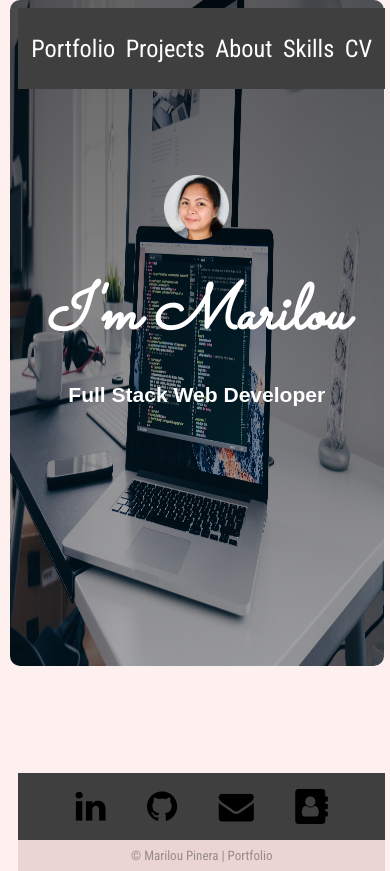
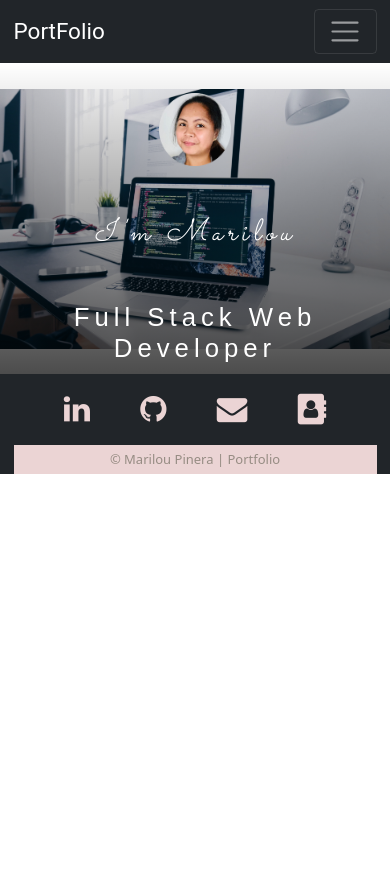
Before and after one commit to mariloupinera/my_portfolio_from_scratch, a PHP site: page / in a window 390 px wide. After the commit the page ends 474 px from the top, so only its background shows below. Run offline with PHP 8.4, Linux system fonts and the light colour scheme; some web fonts are replaced.

Commit message:
transformed home into responsive

```diff
--- a/assets/style.css
+++ b/assets/style.css
@@ -5,12 +5,10 @@ html, body {
   font-family: 'Roboto Condensed', sans-serif;
   background-color: #FFF0F0;
   color: #a3a3a0;
-  margin: 0px;
-  margin-left: 5px;
 }
 
 h1 {
-  margin: 10px;
+  margin: 50px !important;
   font-family: 'Sacramento', cursive;
   font-size: 350%;
 }
@@ -22,6 +20,8 @@ h2 {
 
 h3 {
   font-family: 'Otomanopee One', sans-serif;
+  padding-bottom: 50px;
+  margin-bottom: 0 !important;
 }
 
 hr {
@@ -39,78 +39,44 @@ p a, .cv a, .contacts a{
   text-decoration: none;
 }
 
-p a:hover, .contacts a:hover, .cv a:hover {
-  text-decoration: underline;
+footer .container-fluid {
+  margin: 10px 0;
+}
+
+.navbar {
+  font-family: Roboto, sans-serif;
+}
+
+.nav-link {
+  margin: 0 20px;
+}
+
+.scroll {
   color: #EBD4D4;
 }
 
-footer {
-  grid-column-start: 1;
-  grid-column-end: 3;
+.scroll:hover {
+  text-decoration: underline !important;
+  color: #EBD4D4 !important;
 }
 
-.main {
-  min-height: calc(125% - 73px - 72px);
-  text-align: -webkit-center;
+.my-profile {
+  background-image: linear-gradient(rgba(0, 0, 0, 0),rgba(0, 0, 0, 0.7)), url('../images/webdev.jpeg');
+  background-repeat: no-repeat;
+  background-size: 100%;
+  background-position: center;
 }
 
-.main p {
-  width: 70%;
-}
-
-.container {
-  height: 100%;
-  width: 98.3%;
-  /*background-image: linear-gradient(rgba(0, 0, 0, 0.600),rgba(0, 0, 0, 0.3)), url('../images/webdev.jpeg');*/
-  display: grid;
-  grid-template-columns: 1fr 1fr;
-  grid-template-rows: 650px 1fr 1fr 1fr 1fr 1fr 1fr 50px;
-  gap: 10px;
-  box-sizing: border-box;
-}
-
-.container div {
-  border: 1px;
-  padding: 8px;
-}
-
-.header {
-  grid-column-start: 1;
-  grid-column-end: 3;
-  background-image: linear-gradient(rgba(0, 0, 0, 0.600),rgba(0, 0, 0, 0.3)), url('../images/webdev.jpeg');*/
-  background-repeat: no-repeat;
-  background-size: 100% 100%;
-  border-radius: 10px;
-  height: 100%;
-}
-
-.navbar {
-  background-color: #3f3f3f;
-  width: 98.3%;
-}
-
-.navbar a {
-  text-decoration: none;
-  color: #ffff;
-  font-size: 135%;
-}
-
-.navbar a:hover {
-  color: #EBD4D4;
-}
-
-.navbar p {
-  display: flex;
-  justify-content: space-around;
-  size: 20px !important;
+.container-fluid .col-sm {
+  margin: -40px 0;
 }
 
 .avatar {
   text-align: center;
-  margin-top: 70px;
 }
 
 .avatar img {
+  margin-top: 70px;
   width: 20%;
   height: auto;
 }
@@ -118,6 +84,7 @@ footer {
 .profile {
   text-align: center;
   color: #ffff;
+  letter-spacing: 5px;
 }
 
 .description {
@@ -167,7 +134,9 @@ footer {
 }
 
 .icons {
- font-size: 195%;
+  margin-top: -10px;
+  padding-top: 20px;
+ font-size: 1.7rem;
  text-decoration: none;
  display: flex;
  justify-content: space-evenly;
@@ -192,8 +161,12 @@ footer {
 }
 
 .fa {
-  color: black !important;
+  color: #EBD4D4 !important;
   text-decoration: none !important;
+}
+
+.fa:hover {
+  color: #ffff !important;
 }
 
 .fa-home:before {
@@ -212,23 +185,17 @@ footer {
   margin-right: 20px;
 }
 
-.footer {
-  background-color: #3f3f3f;
-}
-
-.icons a:hover {
-  color: #ffff !important;
-}
 
 .footer {
   text-align: center;
-  width: 98.3%;
 }
 
 .copyright {
+  margin: 20px 0;
+  padding: 5px;
   background-color: #EBD4D4;
   text-align: center;
   color: #968C83;
-  width: 98.3%;
+  width: 100%;
   font-size: 13px;
 }
--- a/home.html
+++ b/home.html
@@ -13,21 +13,41 @@
     <link rel="preconnect" href="https://fonts.googleapis.com">
     <link rel="preconnect" href="https://fonts.gstatic.com" crossorigin>
     <link href="https://fonts.googleapis.com/css2?family=Montserrat:wght@200;300&family=Otomanopee+One&family=Roboto+Condensed:ital,wght@0,300;0,400;0,700;1,300;1,400&family=Sacramento&display=swap" rel="stylesheet">
+    <link href="https://cdn.jsdelivr.net/npm/bootstrap@5.0.2/dist/css/bootstrap.min.css" rel="stylesheet" integrity="sha384-EVSTQN3/azprG1Anm3QDgpJLIm9Nao0Yz1ztcQTwFspd3yD65VohhpuuCOmLASjC" crossorigin="anonymous">
   </head>
   <!-- body -->
   <body>
-    <div class="container">
-      <div class="header">
-        <div class="navbar">
-          <p>
-            <a href="home.html">Portfolio</a>
-            <a href="projects.html">Projects</a>
-            <a href="aboutme.html">About</a>
-            <a href="skills.html">Skills</a>
-            <a href="cv.html">CV</a>
-          </p>
+    <div class="container-{breakpoint}">
+    <nav class="navbar sticky-top navbar-expand-lg navbar-dark bg-dark">
+      <div class="container-fluid">
+        <a class="navbar-brand" href="#">PortFolio</a>
+        <button class="navbar-toggler" type="button" data-bs-toggle="collapse" data-bs-target="#navbarSupportedContent" aria-controls="navbarSupportedContent" aria-expanded="false" aria-label="Toggle navigation">
+          <span class="navbar-toggler-icon"></span>
+        </button>
+        <div class="collapse navbar-collapse" id="navbarSupportedContent">
+          <ul class="d-flex navbar-nav me-auto mb-2 mb-lg-0">
+            <li class="nav-item">
+              <a class="nav-link active" aria-current="page" href="#">Home</a>
+            </li>
+            <li class="nav-item scroll">
+              <a class= "nav-link" href="projects.html">Projects</a>
+            </li>
+            <li class="nav-item scroll">
+              <a class= "nav-link" href="aboutme.html">About</a>
+            </li>
+            <li class="nav-item scroll">
+              <a class= "nav-link" href="skills.html">Skills</a>
+            </li>
+            <li class="nav-item scroll">
+              <a class= "nav-link" href="cv.html">CV</a>
+            </li>
+          </ul>
         </div>
-        <div class="main">
+      </div>
+    </nav>
+        <div class="container-fluid my-profile">
+          <div class="row">
+            <div class="col-sm">
               <div class="avatar">
                 <img src="images/circle-cropped.png">
               </div>
@@ -36,22 +56,24 @@
                 <h3>Full Stack Web Developer</h3>
               </div>
             </div>
+          </div>
+        </div>
 
       <!-- footer -->
       <footer>
-        <div class="footer">
+        <div class="container-fluid bg-dark">
           <div class="icons">
               <a href="https://www.linkedin.com/in/mapinera14/" class="fa fa-linkedin" target="_blank"></a>
               <a href="https://github.com/mariloupinera" class="fa fa-github" target="_blank"></a>
               <a href="mailto:mapinera9@gmail.com" class="fa fa-envelope" target="_blank"></a>
               <a href="contacts.html" class="fa fa-address-book"></a>
             </div>
-          </div>
           <div class="copyright">
             &copy; Marilou Pinera | Portfolio
           </div>
+        </div>
         </footer>
       </div>
-    </div>
+
   </body>
 </html>
```
Lines whose indentation alone changed are shown as unchanged.
